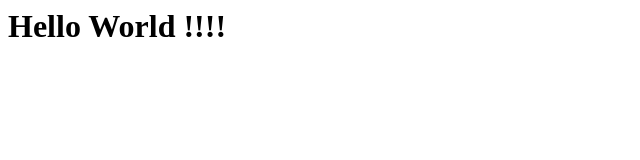
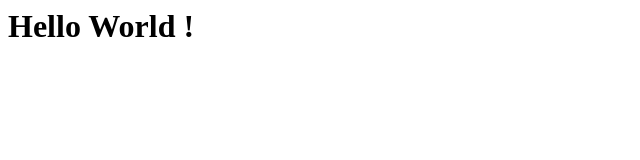
Before and after one commit to asha-github-1996/demo, a plain HTML site: page index.html in a window 1280 px wide. Shown: the full height of the page, 0-640 px from the left. Drawn offline with Linux system fonts and the light colour scheme.

Commit message:
test index

```diff
--- a/index.html
+++ b/index.html
@@ -3,6 +3,6 @@
 <title>My Project</title>
     </head>
     <body>
-<h1>Hello World !!!!</h1>
+<h1>Hello World !</h1>
     </body>
 </html>
```
